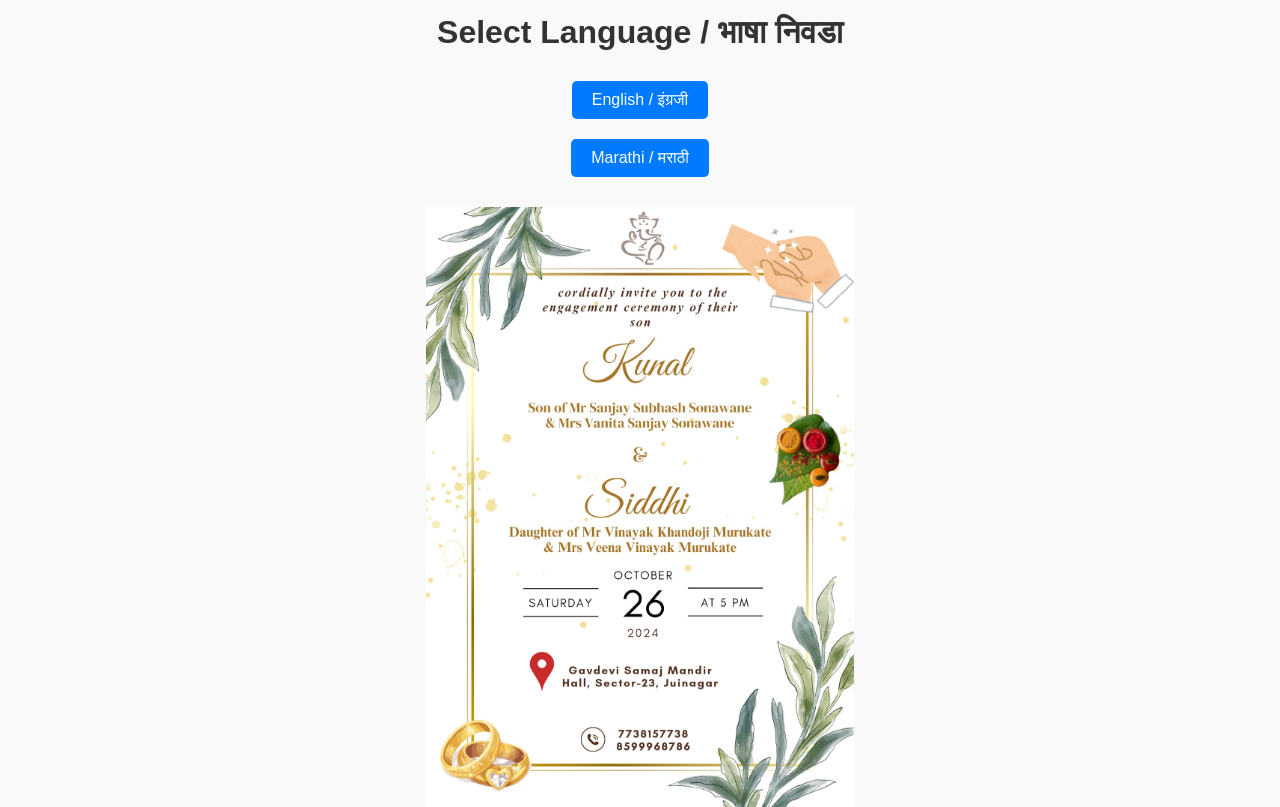
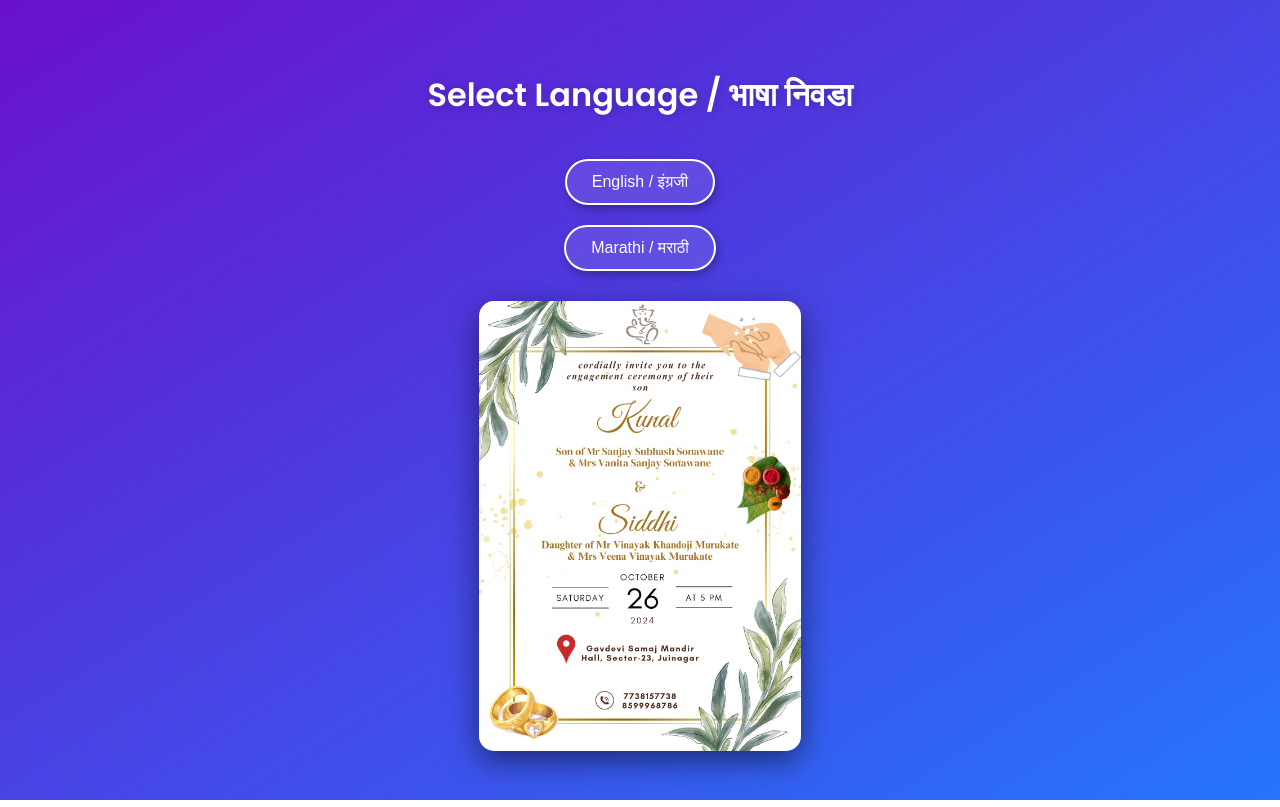
Before and after one commit to luxykas217/KunalRepo, a plain HTML site: page index.html in a window 1280 px wide. Both pictures are taken after a click on the button "English / इंग्रजी". Drawn offline with Linux system fonts and the light colour scheme.

Commit message:
index.html

```diff
--- a/index.html
+++ b/index.html
@@ -5,67 +5,99 @@
     <meta name="viewport" content="width=device-width, initial-scale=1.0">
     <title>Invitation</title>
     <style>
+        /* Import a Google Font for a classier look */
+        @import url('https://fonts.googleapis.com/css2?family=Poppins:wght@400;600&display=swap');
+
         body {
-            display: flex; /* Use flexbox for layout */
-            flex-direction: column; /* Arrange elements in a column */
-            justify-content: center; /* Center elements vertically */
-            align-items: center; /* Center elements horizontally */
-            height: 100vh; /* Full viewport height */
-            margin: 0; /* Remove default margin */
-            font-family: Arial, sans-serif;
-            background-color: #f9f9f9; /* Optional: background color */
+            display: flex;
+            flex-direction: column;
+            justify-content: center;
+            align-items: center;
+            height: 100vh;
+            margin: 0;
+            font-family: 'Poppins', sans-serif;
+            background: linear-gradient(to bottom right, #6a11cb, #2575fc); /* Blue and purple gradient background */
+            color: white;
         }
+
         h1 {
-            color: #333;
-            margin-bottom: 20px; /* Add space below heading */
+            color: white;
+            font-size: 2em;
+            margin-bottom: 30px;
+            text-shadow: 2px 2px 10px rgba(0, 0, 0, 0.2);
         }
+
         button {
-            padding: 10px 20px;
+            padding: 12px 25px;
             font-size: 16px;
             margin: 10px;
             cursor: pointer;
-            background-color: #007BFF;
+            background: rgba(255, 255, 255, 0.1);
             color: white;
-            border: none;
-            border-radius: 5px;
+            border: 2px solid white;
+            border-radius: 30px;
+            transition: all 0.3s ease;
+            box-shadow: 2px 4px 10px rgba(0, 0, 0, 0.3);
         }
+
         button:hover {
-            background-color: #0056b3;
+            background: rgba(255, 255, 255, 0.3);
+            transform: translateY(-2px);
+            box-shadow: 4px 6px 15px rgba(0, 0, 0, 0.5);
         }
+
         #images {
-            display: none; /* Initially hide the image container */
-            margin-top: 20px; /* Space above the images */
+            display: flex;
+            justify-content: center;
+            align-items: center;
+            margin-top: 20px;
         }
+
         img {
-            display: none; /* Initially hide images */
-            max-width: 100%; /* Responsive size */
-            height: auto; /* Maintain aspect ratio */
-            max-height: 600px; /* Set a maximum height */
-            width: auto; /* Maintain original width */
+            display: none;
+            max-width: 90%;
+            max-height: 500px;
+            border-radius: 15px;
+            box-shadow: 0px 10px 30px rgba(0, 0, 0, 0.5);
+            transition: opacity 0.5s ease-in-out;
+        }
+
+        img.show {
+            display: block;
+            opacity: 1;
+        }
+
+        /* Ensure the header and buttons stay centered */
+        .content-wrapper {
+            display: flex;
+            flex-direction: column;
+            justify-content: center;
+            align-items: center;
+            min-height: 100vh;
         }
     </style>
 </head>
 <body>
+    <div class="content-wrapper">
         <h1>Select Language / भाषा निवडा</h1>
         <button onclick="showImage('english')">English / इंग्रजी</button>
         <button onclick="showImage('marathi')">Marathi / मराठी</button>
 
         <div id="images">
-        <!-- Use the GitHub Pages link for English Invitation -->
             <img id="english" src="https://luxykas217.github.io/KunalRepo/Kunal_invitation_English.jpg" alt="English Invitation">
-        <!-- Use the GitHub Pages link for Marathi Invitation -->
             <img id="marathi" src="https://luxykas217.github.io/KunalRepo/Kunal_invitation_Marathi.jpg" alt="Marathi Invitation">
+        </div>
     </div>
 
     <script>
         function showImage(language) {
             // Hide both images initially
-            document.getElementById('english').style.display = 'none';
-            document.getElementById('marathi').style.display = 'none';
-            // Show the image container
-            document.getElementById('images').style.display = 'block';
-            // Show the selected language image
-            document.getElementById(language).style.display = 'block';
+            document.getElementById('english').classList.remove('show');
+            document.getElementById('marathi').classList.remove('show');
+
+            // Show the image container and the selected image
+            document.getElementById('images').style.display = 'flex';
+            document.getElementById(language).classList.add('show');
         }
     </script>
 </body>
```
Lines whose indentation alone changed are shown as unchanged.
